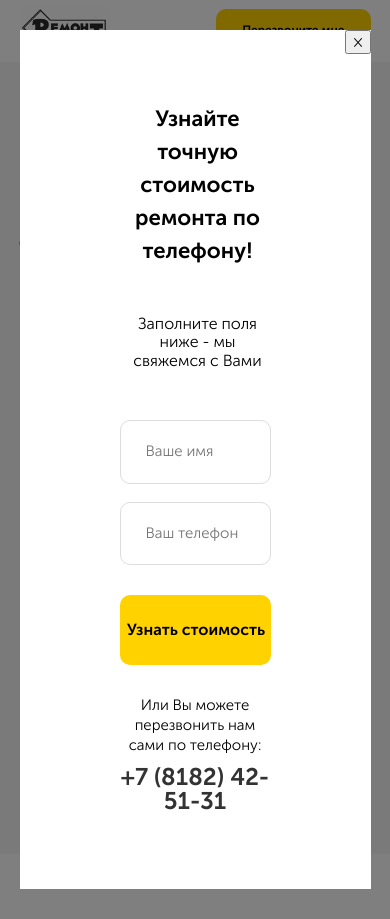
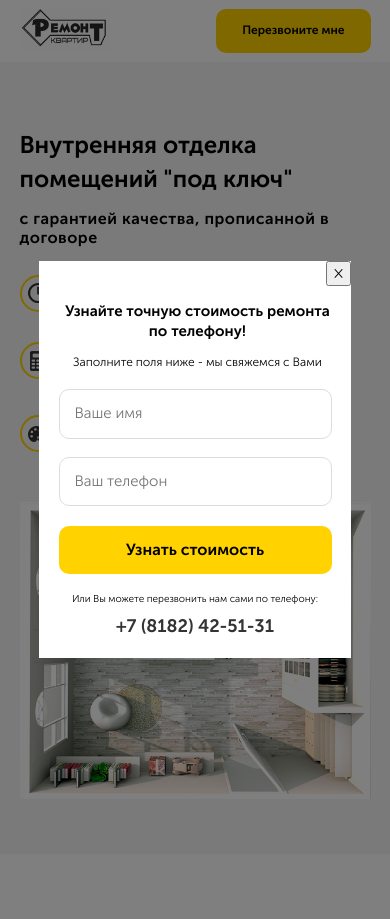
Before and after one commit to anapa96/repair, a PHP site: page / in a window 390 px wide. Run offline with PHP 8.4, Linux system fonts and the light colour scheme.

Commit message:
Адаптировано модальное окно 1200-768-320

```diff
--- a/src/css/style.css
+++ b/src/css/style.css
@@ -561,4 +561,58 @@ input:focus {
   text-decoration: none;
   color: #333333;
 }
+
+@media (max-width: 1200px) {
+  .modal-dialog {
+    max-width: 450px;
+    padding: 20px;
+  }
+  .modal-dialog__title {
+    font-size: 23px;
+    line-height: 25px;
+    margin-bottom: 25px;
+  }
+  .modal-dialog__subtitle {
+    margin-bottom: 30px;
+  }
+  .modal-dialog__input {
+    width: 100%;
+    padding-left: 25px;
+    margin-bottom: 20px;
+  }
+  .modal-dialog__feedback-text {
+    width: 100%;
+    line-height: 15px;
+  }
+}
+
+@media (max-width: 768px) {
+  .modal-dialog {
+    max-width: 80%;
+    padding: 5%;
+  }
+  .modal-dialog__title {
+    font-size: 15px;
+    line-height: 20px;
+    margin-bottom: 15px;
+  }
+  .modal-dialog__subtitle {
+    font-size: 12px;
+    margin-bottom: 20px;
+  }
+  .modal-dialog__input {
+    padding: 15px;
+  }
+  .modal-dialog__button {
+    padding: 15px;
+    margin-bottom: 20px;
+  }
+  .modal-dialog__feedback-text {
+    font-size: 10px;
+    line-height: 10px;
+  }
+  .modal-dialog__feedback-number {
+    font-size: 18px;
+  }
+}
 /*# sourceMappingURL=style.css.map */
--- a/src/sass/blocks/_modal.sass
+++ b/src/sass/blocks/_modal.sass
@@ -63,3 +63,46 @@
         +bold
         text-decoration: none
         color: $text-color
+
+@media ( max-width: 1200px )
+  .modal
+    &-dialog
+      max-width: 450px
+      padding: 20px
+      &__title
+        font-size: 23px
+        line-height: 25px
+        margin-bottom: 25px
+      &__subtitle
+        margin-bottom: 30px
+      &__input
+        width: 100%
+        padding-left: 25px
+        margin-bottom: 20px
+      &__feedback
+        &-text
+          width: 100%
+          line-height: 15px
+@media ( max-width: 768px )
+  .modal
+    &-dialog
+      max-width: 80%
+      padding: 5%
+      &__title
+        font-size: 15px
+        line-height: 20px
+        margin-bottom: 15px
+      &__subtitle
+         font-size: 12px
+         margin-bottom: 20px
+      &__input
+        padding: 15px
+      &__button
+        padding: 15px
+        margin-bottom: 20px
+      &__feedback
+        &-text
+          font-size: 10px
+          line-height: 10px
+        &-number
+          font-size: 18px
```
Also changed, not shown: 1 other file.
